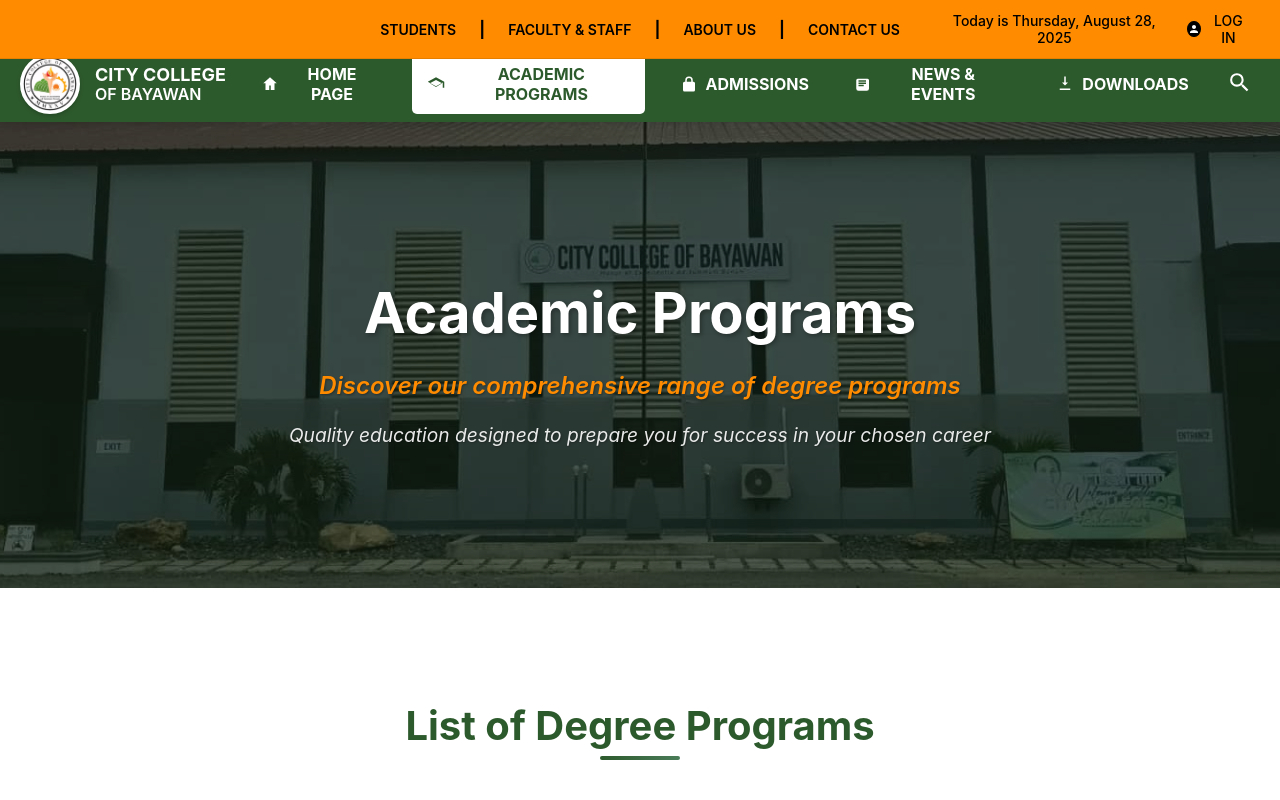
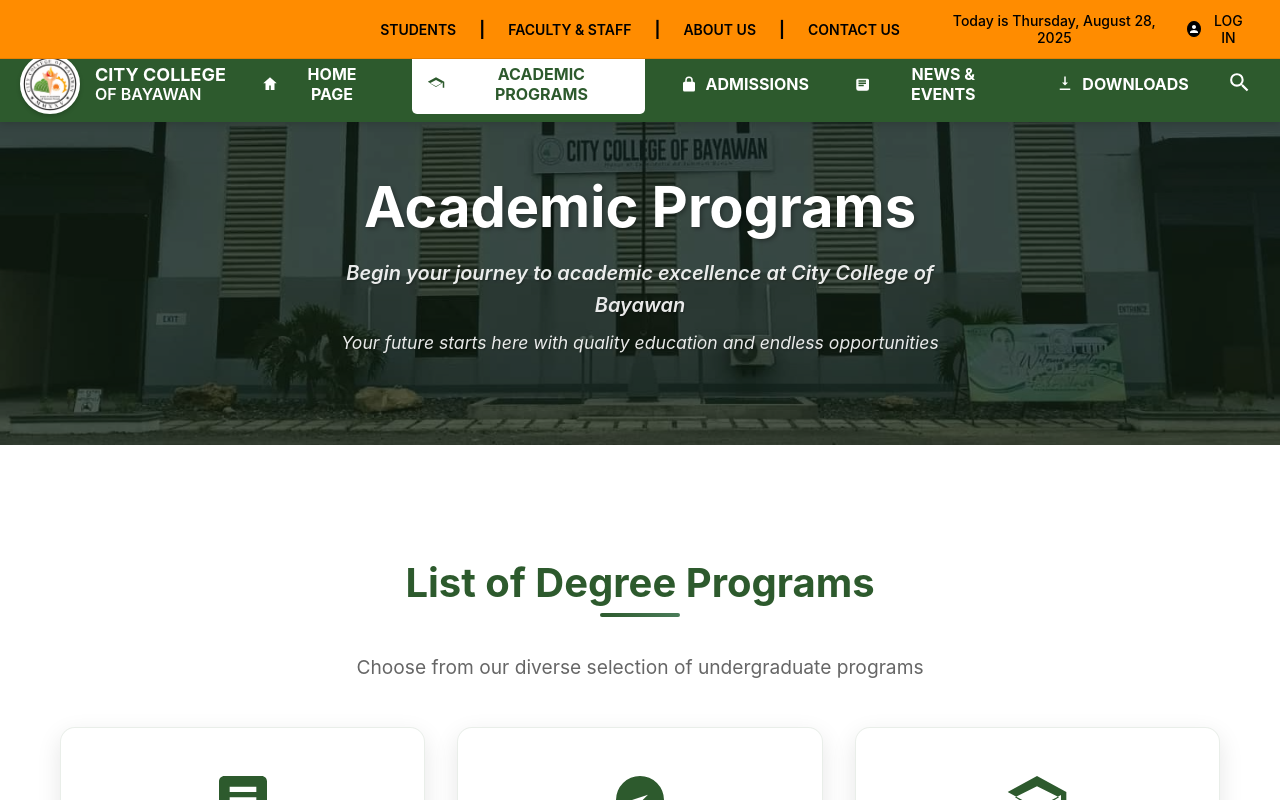
Before and after one commit to TheReaLsshhh/ccbweb-remaster, a React (Create React App) app: page /academics in a window 1280 px wide. Shown: the top 800 px of the page. Built offline with nearby package versions, Linux system fonts and the light colour scheme.

Commit message:
Initial Commit

```diff
--- a/src/academicprogram.js
+++ b/src/academicprogram.js
@@ -36,12 +36,12 @@
       <Navbar isTopBarVisible={isTopBarVisible} />
 
       {/* Academic Programs Hero Section */}
-      <section className={`academics-hero ${!isTopBarVisible ? 'navbar-collapsed' : ''}`}>
+      <section className={`admissions-hero ${!isTopBarVisible ? 'navbar-collapsed' : ''}`}>
         <div className="container">
           <div className="hero-content">
             <h1 className="hero-title">Academic Programs</h1>
-            <p className="hero-subtitle">Discover our comprehensive range of degree programs</p>
-            <p className="hero-motto">Quality education designed to prepare you for success in your chosen career</p>
+            <p className="hero-subtitle">Begin your journey to academic excellence at City College of Bayawan</p>
+            <p className="hero-motto">Your future starts here with quality education and endless opportunities</p>
           </div>
         </div>
       </section>
--- a/src/news_events.css
+++ b/src/news_events.css
@@ -398,6 +398,11 @@
 
 /* Responsive Design */
 @media (max-width: 768px) {
+  .news-hero {
+    padding: 100px 0 60px;
+    height: 445px !important;
+  }
+
   .news-hero .hero-title {
     font-size: 2.5rem;
   }
@@ -436,7 +441,7 @@
 @media (max-width: 480px) {
   .news-hero {
     padding: 100px 0 60px;
-    height: 350px !important;
+    height: 445px !important;
   }
 
   .news-hero .hero-title {
```
